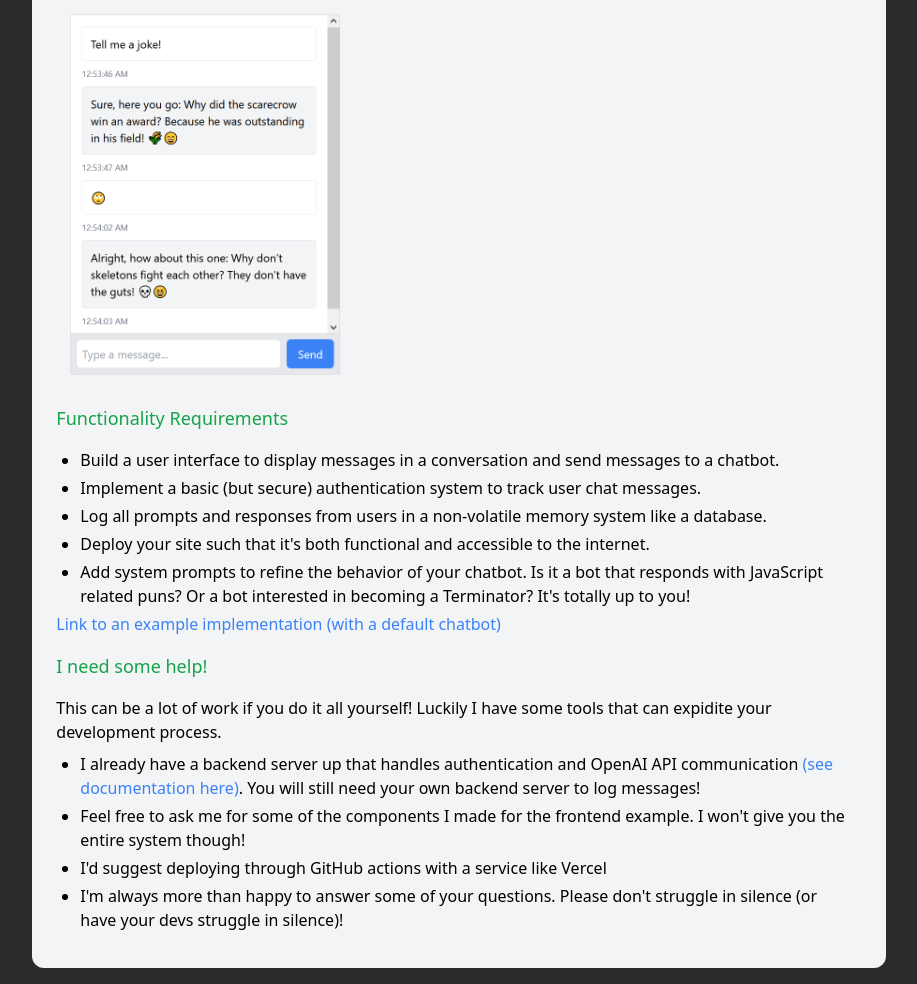
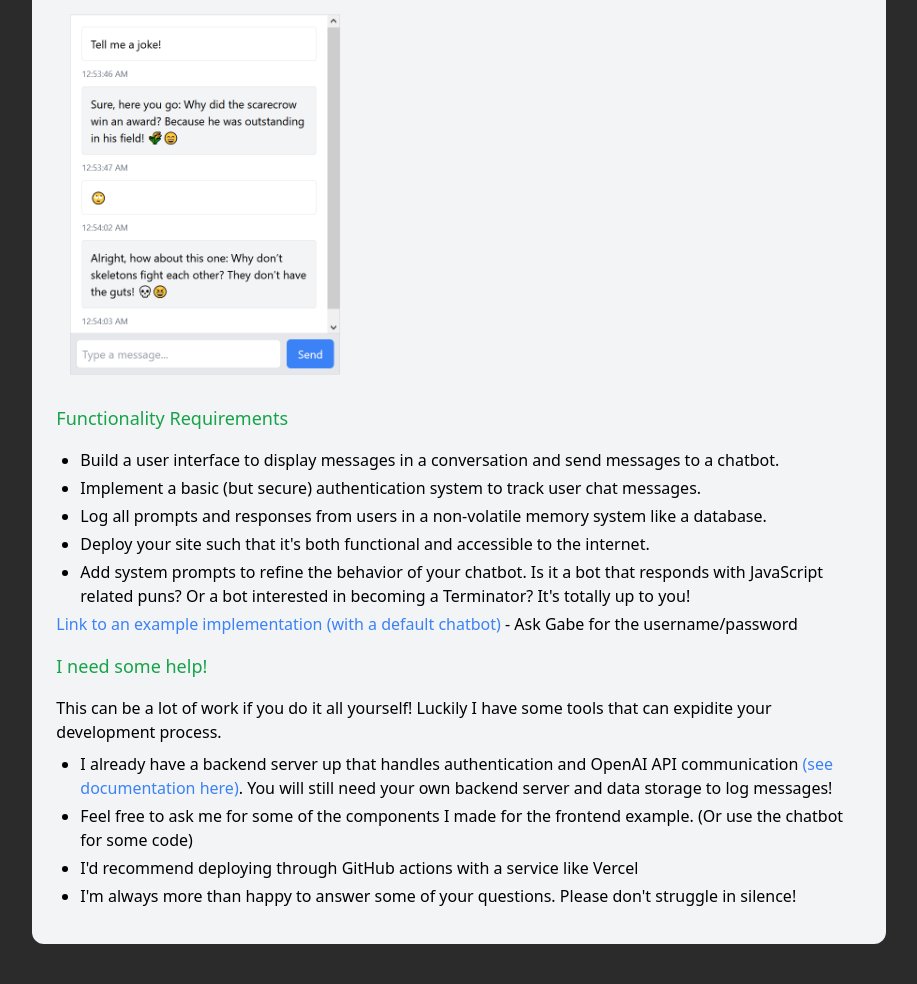
Before and after one commit to gabrielsessions/jc-tl-onboarding-2024, a website: page onboarding/index.html in a window 1280 px wide. Shown: the part 533-1517 px from the top of the page, without its empty margins (181-1098 px from the left). After the commit the page ends 1493 px from the top, so only its background shows below. Drawn offline with Linux system fonts and the light colour scheme.

Commit message:
editing proj description

```diff
--- a/onboarding/index.html
+++ b/onboarding/index.html
@@ -56,7 +56,7 @@
 
 
     <a class="text-blue-500 hover:underline active:text-blue-600" target="_blank" rel="noreferrer"
-      href="./project-example/">Link to an example implementation (with a default chatbot)</a>
+      href="./project-example/">Link to an example implementation (with a default chatbot)</a> - Ask Gabe for the username/password
 
     <h3 class="my-4 text-lg text-green-600 ">I need some help!</h3>
     <p>This can be a lot of work if you do it all yourself! Luckily I have some tools that can expidite your development
@@ -64,16 +64,15 @@
     <ul class="ml-4 lg:ml-6 lg:mr-2 list-disc mt-2">
       <li class="list-item mb-1">
         I already have a backend server up that handles authentication and OpenAI API communication <a class="text-blue-500 hover:underline active:text-blue-600" href="./server_documentation.txt">(see documentation
-        here)</a>. You will still need your own backend server to log messages!
+        here)</a>. You will still need your own backend server and data storage to log messages!
       </li>
       <li class="list-item mb-1">
-        Feel free to ask me for some of the components I made for the frontend example. I won't give you the entire
-        system though!
+        Feel free to ask me for some of the components I made for the frontend example. (Or use the chatbot for some code)
       </li>
       <li class="list-item mb-1">
-        I'd suggest deploying through GitHub actions with a service like Vercel
+        I'd recommend deploying through GitHub actions with a service like Vercel
       </li>
-      <li class="list-item mb-1">I'm always more than happy to answer some of your questions. Please don't struggle in silence (or have your devs struggle in silence)!</li>
+      <li class="list-item mb-1">I'm always more than happy to answer some of your questions. Please don't struggle in silence!</li>
     </ul>
 
 </body>
```
